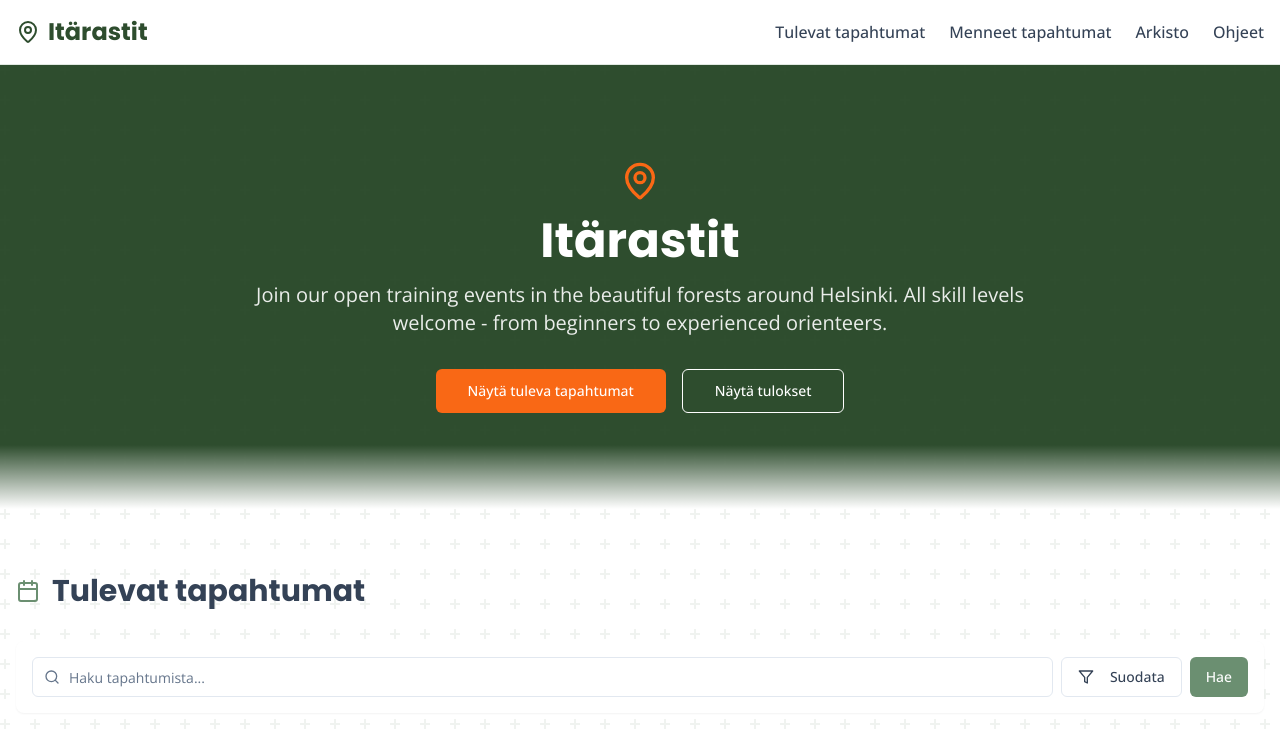
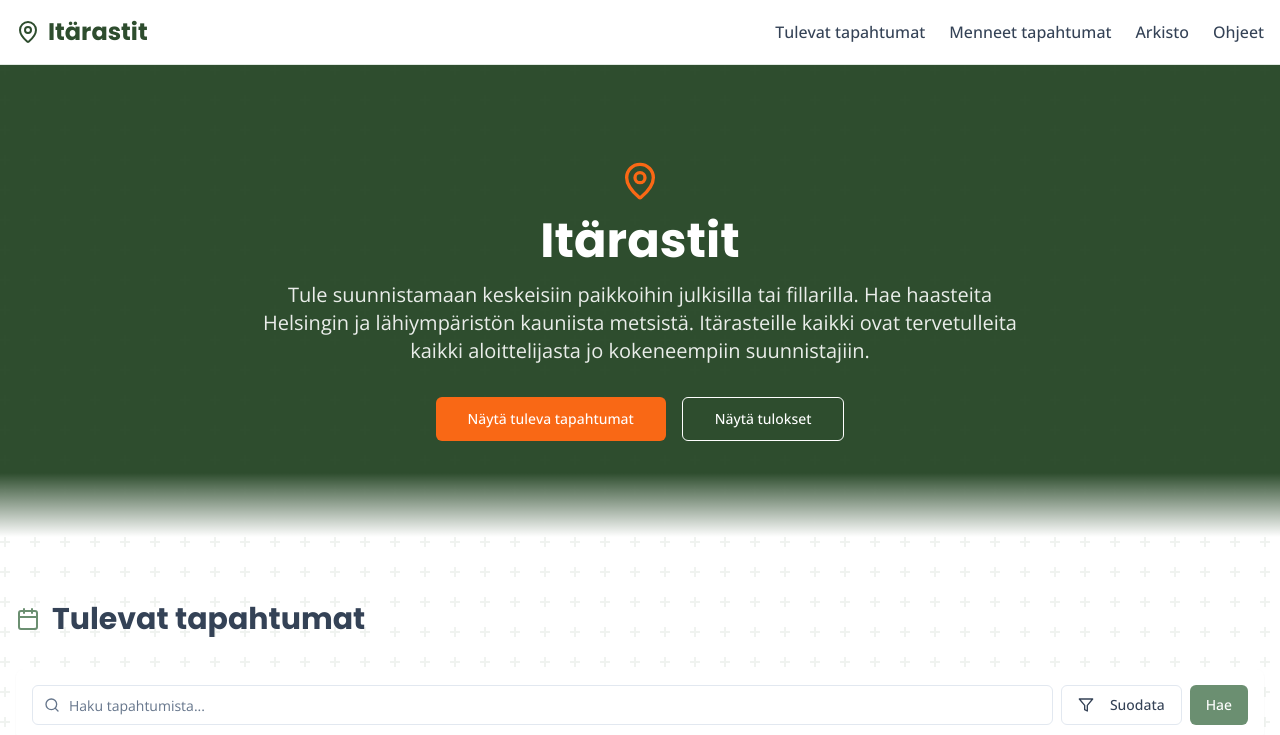
Before and after one commit to tmouhu/rastihaukat-forest-events, a React (Vite) app: page / in a window 1280 px wide. Shown: the top 735 px of the page. Built offline with nearby package versions, Linux system fonts and the light colour scheme.

Commit message:
Visual edit in Lovable
Edited UI in Lovable

```diff
--- a/src/components/Hero.tsx
+++ b/src/components/Hero.tsx
@@ -9,10 +9,7 @@ const Hero = () => {
             <MapPin className="h-10 w-10 text-brand-orange" />
           </div>
           <h1 className="text-3xl md:text-5xl font-bold mb-4">Itärastit</h1>
-          <p className="text-lg md:text-xl mb-8 text-white/90">
-            Join our open training events in the beautiful forests around Helsinki.
-            All skill levels welcome - from beginners to experienced orienteers.
-          </p>
+          <p className="text-lg md:text-xl mb-8 text-white/90">Tule suunnistamaan keskeisiin paikkoihin julkisilla tai fillarilla. Hae haasteita Helsingin ja lähiympäristön kauniista metsistä. Itärasteille kaikki ovat tervetulleita kaikki aloittelijasta jo kokeneempiin suunnistajiin.</p>
           <div className="flex flex-col sm:flex-row gap-4 justify-center">
             <Button className="bg-brand-orange hover:bg-brand-orange/90 text-white" size="lg" asChild>
               <a href="#events">Näytä tuleva tapahtumat</a>
```
